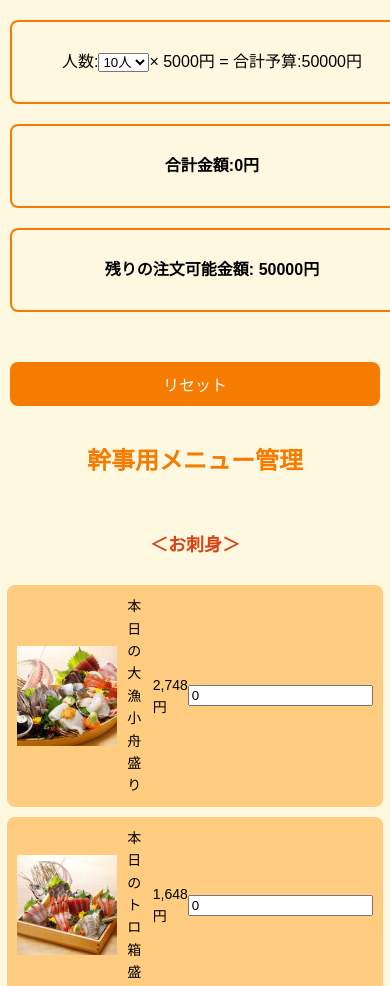
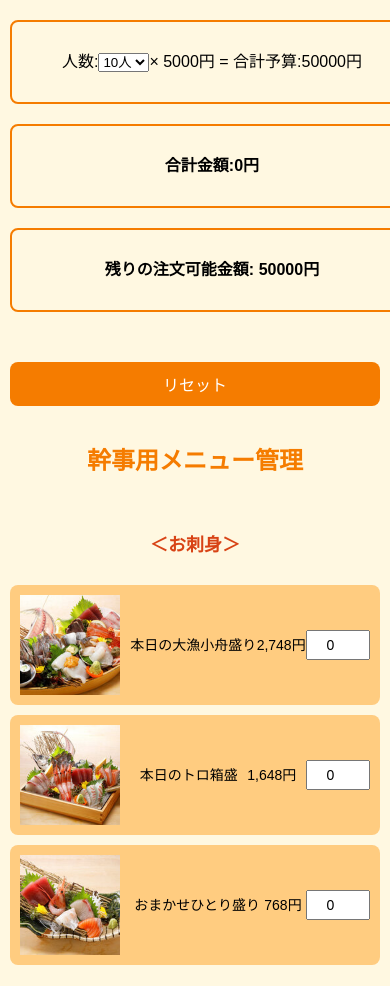
Before and after one commit to IidaShogo/Kanji, a plain HTML site: page index.html in a window 390 px wide. Shown: the top 986 px of the page. Drawn offline with Linux system fonts and the light colour scheme.

Commit message:
Update organizer-style.css

```diff
--- a/organizer-style.css
+++ b/organizer-style.css
@@ -11,9 +11,7 @@ body {
   align-items: center;
 }
 
-.budget-info,
-.total-info,
-.remaining-info {
+.budget-info, .total-info, .remaining-info {
   border: 2px solid #f57c00;
   border-radius: 8px;
   padding: 15px;
@@ -81,6 +79,13 @@ button:hover {
   padding: 15px;
 }
 
+.menu-item input[type="number"] {
+  width: 60px; /* 横幅を小さく設定 */
+  padding: 5px;
+  font-size: 14px;
+  text-align: center;
+}
+
 h1 {
   text-align: center;
   font-size: 28px;
@@ -110,9 +115,7 @@ h2 {
     padding: 10px;
   }
 
-  .budget-info,
-  .total-info,
-  .remaining-info {
+  .budget-info, .total-info, .remaining-info {
     width: 100%;
     font-size: 16px;
   }
@@ -137,6 +140,10 @@ h2 {
     font-size: 14px;
   }
 
+  .menu-item input[type="number"] {
+    width: 50px; /* モバイルではさらに小さく設定 */
+  }
+
   button {
     width: 100%;
   }
```
